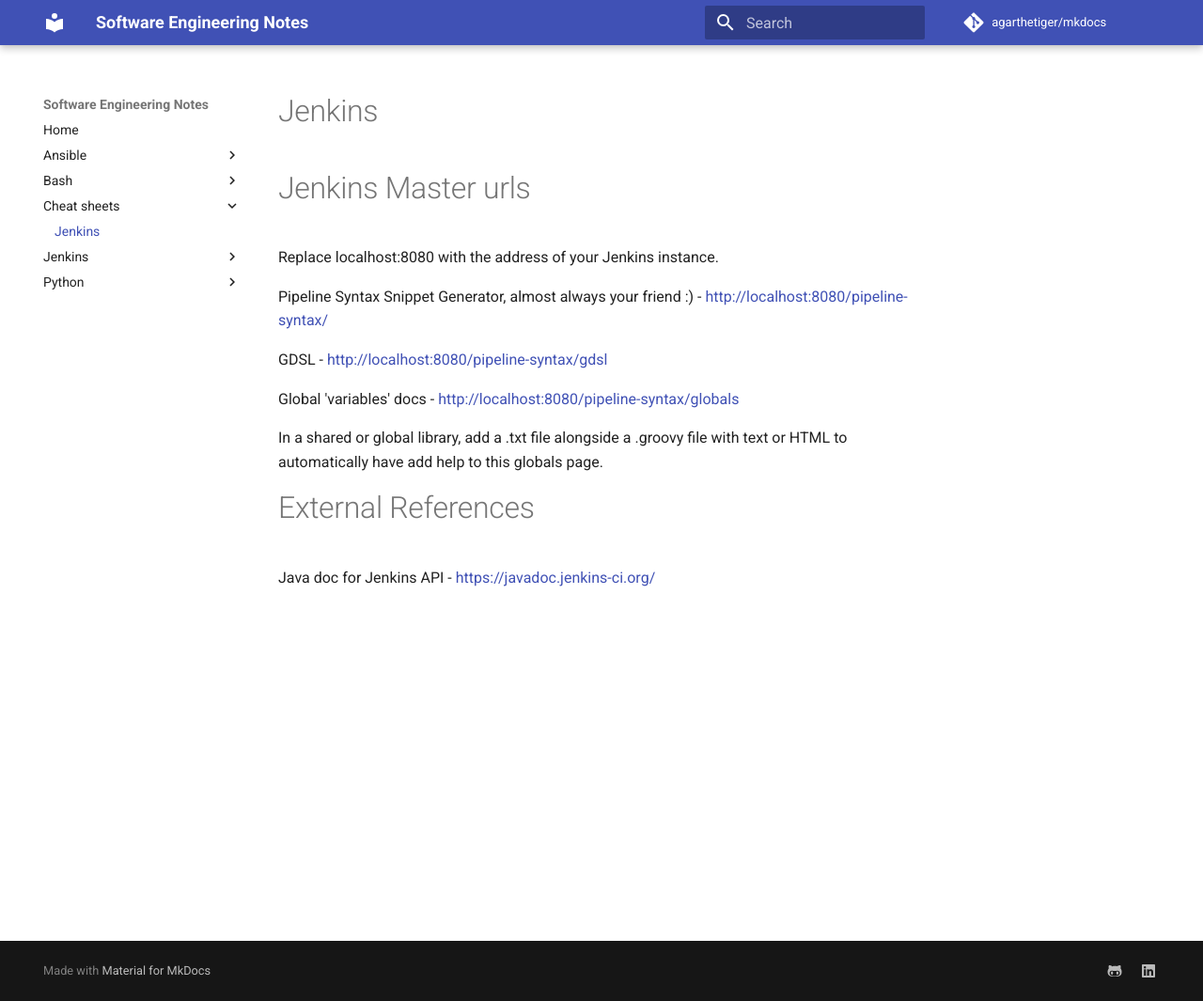
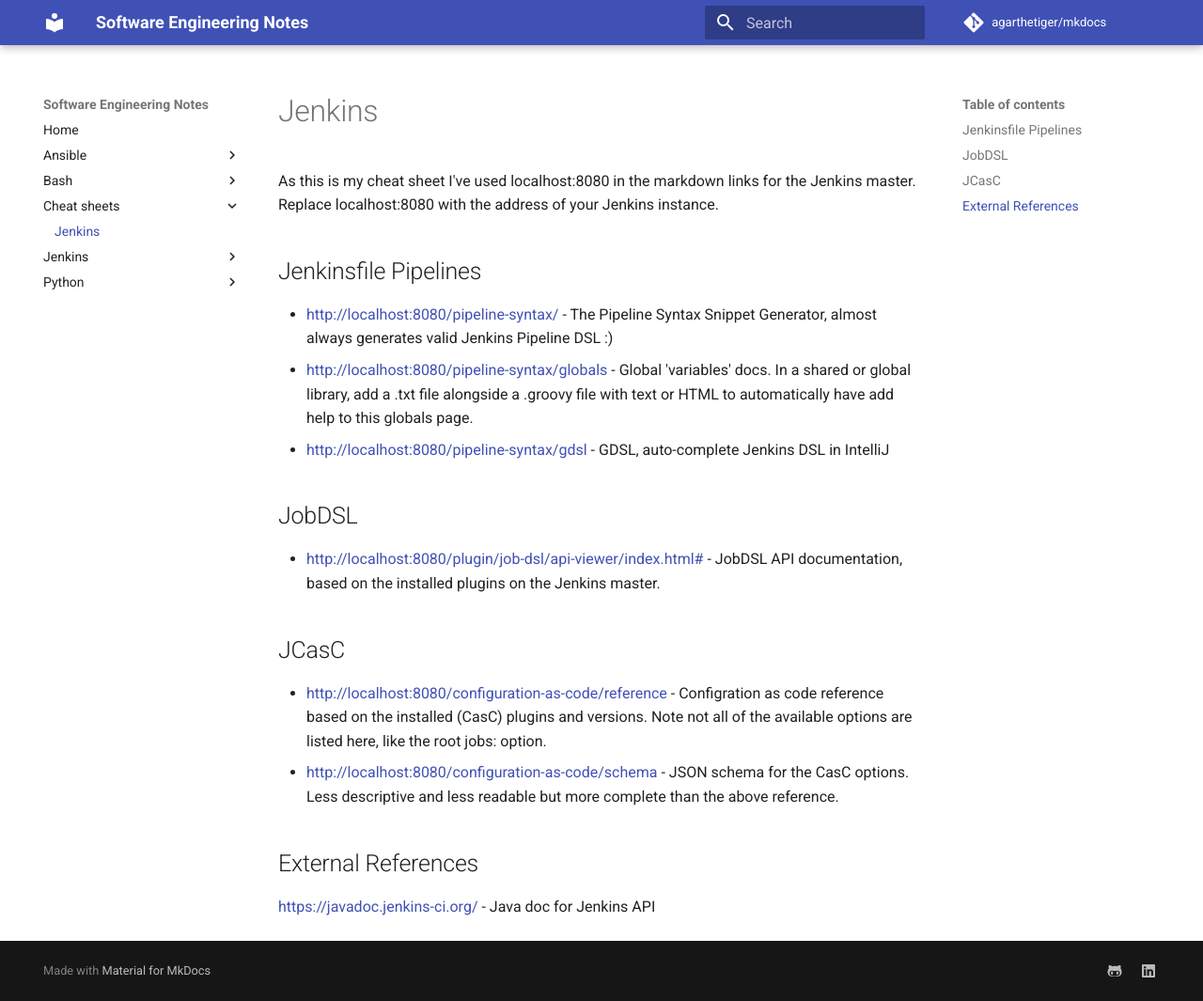
Before and after one commit to agarthetiger/mkdocs, an MkDocs documentation site: the page built from docs/cheat-sheets/jenkins.md, in a window 1280 px wide and 1065 px high. Shown: the whole window at 94% size. Built offline with MkDocs 1.6.1 and Material for MkDocs 9.7.7, drawn with Linux system fonts in a browser that asks for light colours; comment, search, counter and statistics services are not loaded.

Commit message:
Update jenkins.md
Restructure Jenkins cheat sheet and add content

```diff
--- a/docs/cheat-sheets/jenkins.md
+++ b/docs/cheat-sheets/jenkins.md
@@ -1,17 +1,22 @@
 # Jenkins
 
-# Jenkins Master urls
+As this is my cheat sheet I've used localhost:8080 in the markdown links for the Jenkins master. Replace localhost:8080 with the address of your Jenkins instance.
 
-Replace localhost:8080 with the address of your Jenkins instance.
+## Jenkinsfile Pipelines
 
-Pipeline Syntax Snippet Generator, almost always your friend :) - http://localhost:8080/pipeline-syntax/
+* http://localhost:8080/pipeline-syntax/ - The Pipeline Syntax Snippet Generator, almost always generates valid Jenkins Pipeline DSL :)
+* http://localhost:8080/pipeline-syntax/globals - Global 'variables' docs. In a shared or global library, add a .txt file alongside a .groovy file with text or HTML to automatically have add help to this globals page.
+* http://localhost:8080/pipeline-syntax/gdsl - GDSL, auto-complete Jenkins DSL in IntelliJ
 
-GDSL - http://localhost:8080/pipeline-syntax/gdsl
+## JobDSL
 
-Global 'variables' docs - http://localhost:8080/pipeline-syntax/globals
+* http://localhost:8080/plugin/job-dsl/api-viewer/index.html# - JobDSL API documentation, based on the installed plugins on the Jenkins master.
 
-In a shared or global library, add a .txt file alongside a .groovy file with text or HTML to automatically have add help to this globals page.
+## JCasC
 
-# External References
+* http://localhost:8080/configuration-as-code/reference - Configration as code reference based on the installed (CasC) plugins and versions. Note not all of the available options are listed here, like the root jobs: option.
+* http://localhost:8080/configuration-as-code/schema - JSON schema for the CasC options. Less descriptive and less readable but more complete than the above reference.
 
-Java doc for Jenkins API - https://javadoc.jenkins-ci.org/
+## External References
+
+https://javadoc.jenkins-ci.org/ - Java doc for Jenkins API
```
